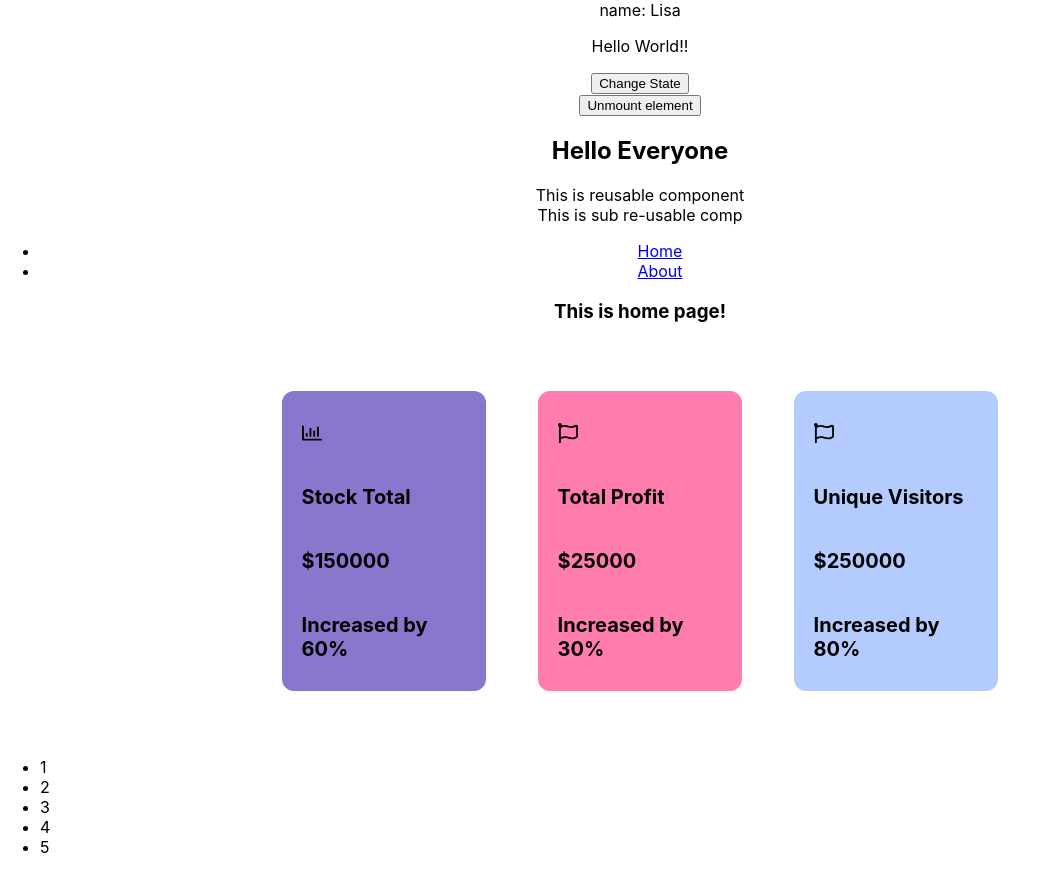
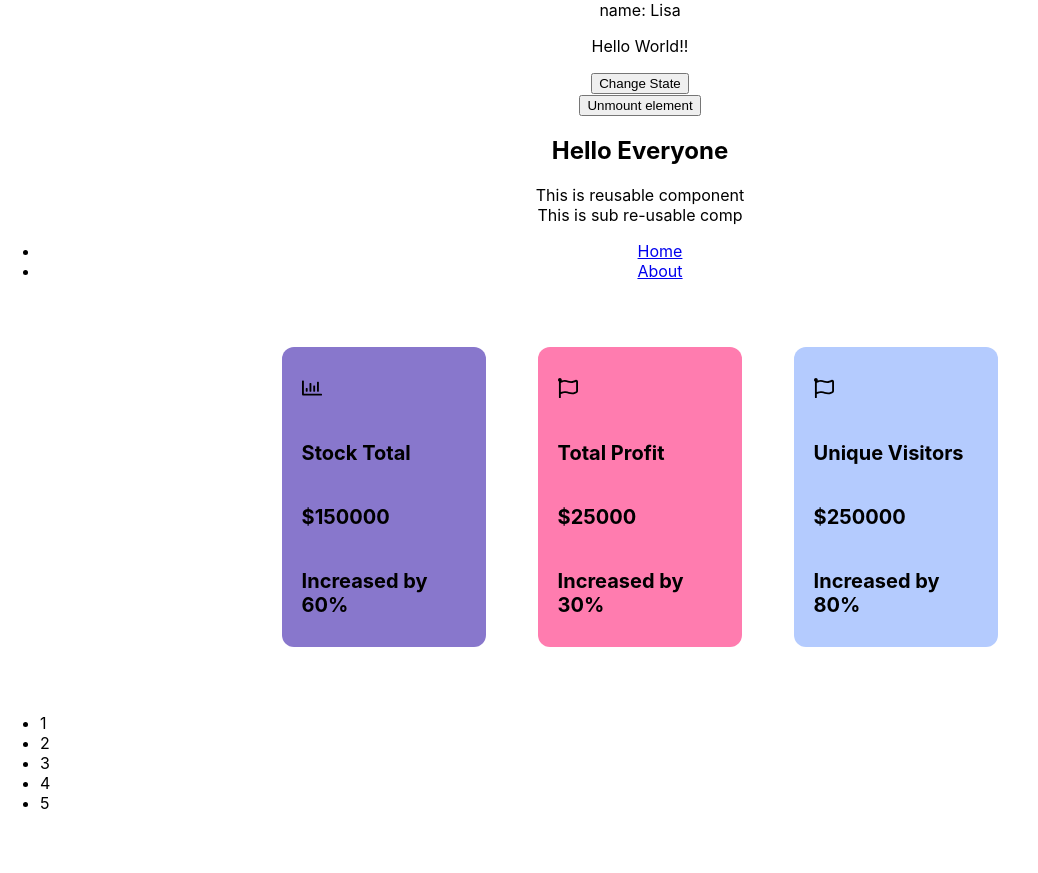
Before and after one commit to Shirly-D/react-proj, a React (Create React App) app: page / in a window 1280 px wide. Shown: the whole page, without its empty margins (0-1038 px from the left). After the commit the page ends 829 px from the top, so only its background shows below. Built offline with nearby package versions, Linux system fonts and the light colour scheme.

Commit message:
Pass and access data through routing

```diff
--- a/src/App.js
+++ b/src/App.js
@@ -10,7 +10,8 @@ import Home from './Components/Home.js';
 import About from './Components/About.js';
 import './App.css';
 import Parent from './Components/Parent.js';
-import CardList from './Task1/index.js';
+import data from './Task1/data.js'
+// import CardList from './Task1/index.js';
 
 const Message = props => <div>{props.msg}</div>;
 
@@ -100,12 +101,12 @@ class App extends Component {
             </li>
           </ul>
           <Switch>
-            <Route exact path="/" component={Home}></Route>
+            <Route exact path="/" render={() => <Home data={data} />}></Route>
             <Route exact path="/about" component={About}></Route>
           </Switch>
-          <div className="List-card">
+          {/* <div className="List-card">
             <CardList></CardList>
-          </div>
+          </div> */}
 
         </div>
       </Router>
--- a/src/Components/Home.js
+++ b/src/Components/Home.js
@@ -1,7 +1,13 @@
 import React from "react";
+import CardList from "../Task1";
 
 function Home() {
-    return <h3>This is home page!</h3>
+    <h3>This is home page!</h3>
+    return (
+        <div>
+            <CardList/>
+        </div>
+    );
 }
 
 export default Home;
```
